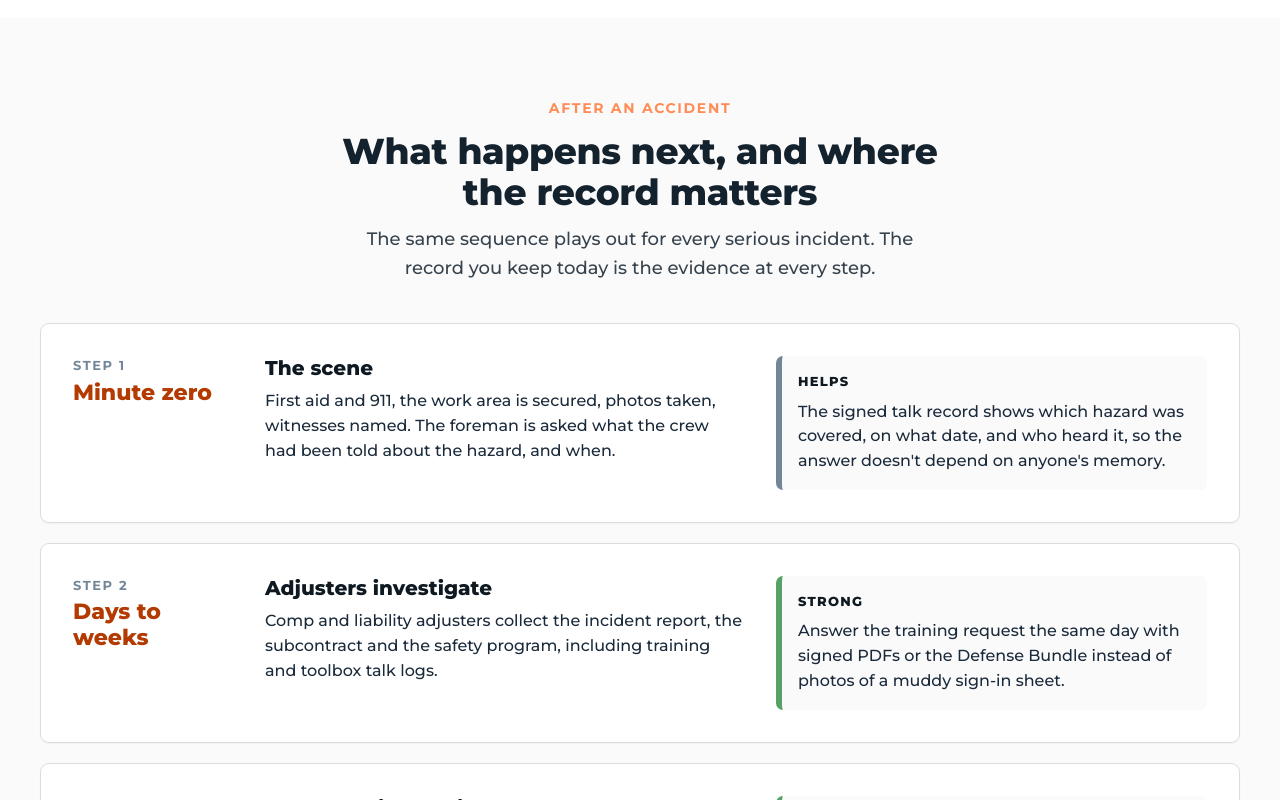
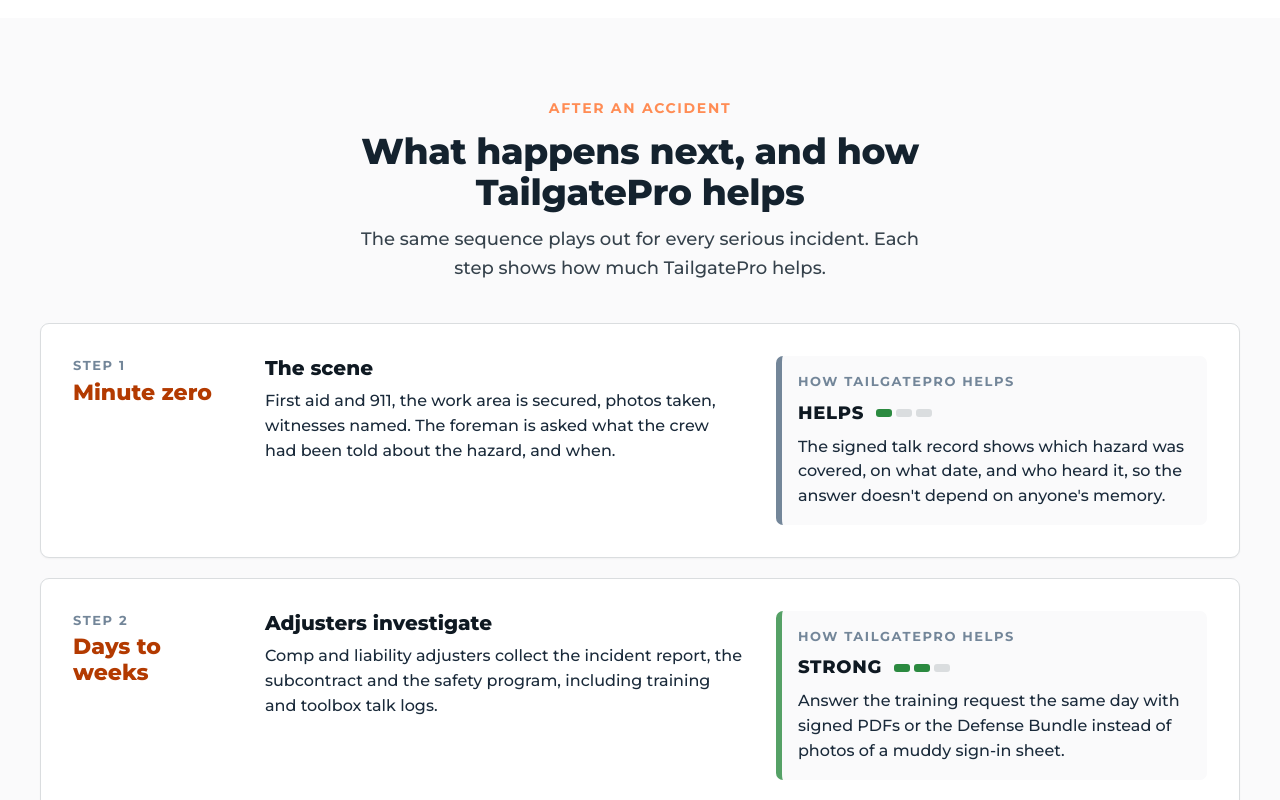
Before and after one commit to kastille84/tailgatepro, a React (Vite) app in the folder client/: page /how-it-helps in a window 1280 px wide. Shown: the part 2500-3300 px from the top of the page. Built offline with nearby package versions, Linux system fonts and the light colour scheme; no server answers.

Commit message:
ADDED strong labels

```diff
--- a/client/src/pages/HowItHelps/HowItHelps.styles.ts
+++ b/client/src/pages/HowItHelps/HowItHelps.styles.ts
@@ -278,12 +278,40 @@
   ${({ $strength }) => strengthTone[$strength]}
 `;
 
+export const StyledHelpHeading = styled.p`
+  margin: 0;
+  font-size: 1.3rem;
+  font-weight: 700;
+  letter-spacing: 0.12em;
+  text-transform: uppercase;
+  color: ${({ theme }) => theme.colors.navy[400]};
+`;
+
+export const StyledStrengthRow = styled.div`
+  display: flex;
+  align-items: center;
+  gap: 1.2rem;
+`;
+
 export const StyledStrengthTag = styled.span`
-  font-size: 1.3rem;
+  font-size: 1.8rem;
   font-weight: 800;
-  letter-spacing: 0.1em;
+  letter-spacing: 0.04em;
   text-transform: uppercase;
   color: ${({ theme }) => theme.colors.navy[700]};
+`;
+
+export const StyledStrengthMeter = styled.span`
+  display: inline-flex;
+  gap: 0.4rem;
+`;
+
+export const StyledMeterDot = styled.span<{ $filled: boolean }>`
+  width: 1.6rem;
+  height: 0.8rem;
+  border-radius: ${({ theme }) => theme.borderRadius.tiny};
+  background-color: ${({ theme, $filled }) =>
+    $filled ? theme.colors.green[600] : theme.colors.concrete[600]};
 `;
 
 /* ---------- limits ---------- */
--- a/client/src/pages/HowItHelps/HowItHelps.tsx
+++ b/client/src/pages/HowItHelps/HowItHelps.tsx
@@ -36,7 +36,10 @@
   AUDIENCE_CONTENT,
   AUDIENCE_OPTIONS,
   LIMITS,
+  HELP_CELL_HEADING,
+  METER_LEVELS,
   STRENGTH_LABEL,
+  STRENGTH_LEVEL,
   TIMELINE_STEPS,
 } from "./HowItHelpsContent";
 import type { HelpAudience } from "./HowItHelpsContent";
@@ -66,7 +69,11 @@
   StyledStepTime,
   StyledStepWhat,
   StyledStepMatters,
+  StyledHelpHeading,
+  StyledStrengthRow,
   StyledStrengthTag,
+  StyledStrengthMeter,
+  StyledMeterDot,
   StyledLimits,
   StyledLimitItem,
   StyledDisclaimer,
@@ -186,11 +193,11 @@
           <StyledSectionHead>
             <StyledEyebrow as="p">After an accident</StyledEyebrow>
             <StyledSectionTitle id="timeline-heading">
-              What happens next, and where the record matters
+              What happens next, and how TailgatePro helps
             </StyledSectionTitle>
             <StyledSectionLede>
-              The same sequence plays out for every serious incident. The record
-              you keep today is the evidence at every step.
+              The same sequence plays out for every serious incident. Each step
+              shows how much TailgatePro helps.
             </StyledSectionLede>
           </StyledSectionHead>
 
@@ -206,9 +213,20 @@
                   <StyledPitchText>{step.happens}</StyledPitchText>
                 </StyledStepWhat>
                 <StyledStepMatters $strength={step.strength}>
-                  <StyledStrengthTag>
-                    {STRENGTH_LABEL[step.strength]}
-                  </StyledStrengthTag>
+                  <StyledHelpHeading>{HELP_CELL_HEADING}</StyledHelpHeading>
+                  <StyledStrengthRow>
+                    <StyledStrengthTag>
+                      {STRENGTH_LABEL[step.strength]}
+                    </StyledStrengthTag>
+                    <StyledStrengthMeter aria-hidden="true">
+                      {METER_LEVELS.map((level) => (
+                        <StyledMeterDot
+                          key={level}
+                          $filled={level <= STRENGTH_LEVEL[step.strength]}
+                        />
+                      ))}
+                    </StyledStrengthMeter>
+                  </StyledStrengthRow>
                   <StyledPitchText>{step.matters}</StyledPitchText>
                 </StyledStepMatters>
               </StyledStep>
--- a/client/src/pages/HowItHelps/HowItHelpsContent.ts
+++ b/client/src/pages/HowItHelps/HowItHelpsContent.ts
@@ -124,6 +124,16 @@
   strongest: "Strongest",
 };
 
+export const STRENGTH_LEVEL: Record<RecordStrength, 1 | 2 | 3> = {
+  supporting: 1,
+  strong: 2,
+  strongest: 3,
+};
+
+export const METER_LEVELS = [1, 2, 3] as const;
+
+export const HELP_CELL_HEADING = "How TailgatePro helps";
+
 export const TIMELINE_STEPS: TimelineStep[] = [
   {
     when: "Minute zero",
```
Also changed, not shown: 1 other file (tests, documents, lock files or other folders).
